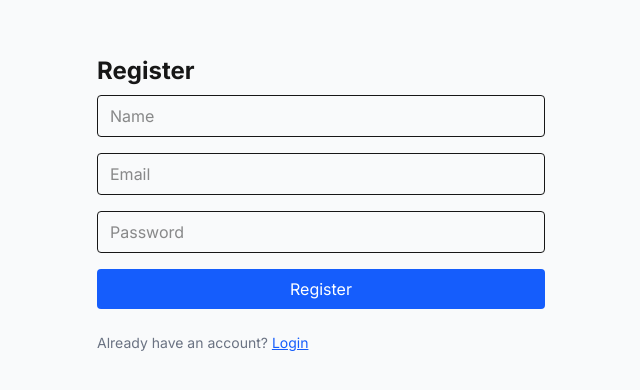
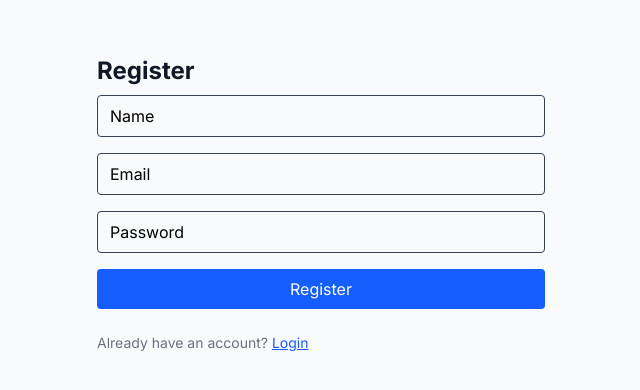
Before and after one commit to theikbhal/heartbeat, a Next.js app: page /register in a window 1280 px wide. Shown: the part 228-618 px from the top of the page, without its empty margins (319-959 px from the left). Built offline with nearby package versions, Linux system fonts and the light colour scheme.

Commit message:
Improve text visibility on Login and Register pages

```diff
--- a/app/components/LoginForm.tsx
+++ b/app/components/LoginForm.tsx
@@ -26,14 +26,14 @@ export default function LoginForm() {
 
   return (
     <form onSubmit={handleSubmit} className="space-y-4 max-w-md mx-auto">
-      <h2 className="text-2xl font-bold mb-2">Login</h2>
+      <h2 className="text-2xl font-bold mb-2 text-gray-900">Login</h2>
       <input
         type="email"
         value={email}
         onChange={e => setEmail(e.target.value)}
         placeholder="Email"
         required
-        className="w-full border rounded px-3 py-2"
+        className="w-full border rounded px-3 py-2 text-gray-700 placeholder:text-black"
       />
       <input
         type="password"
@@ -41,7 +41,7 @@ export default function LoginForm() {
         onChange={e => setPassword(e.target.value)}
         placeholder="Password"
         required
-        className="w-full border rounded px-3 py-2"
+        className="w-full border rounded px-3 py-2 text-gray-700 placeholder:text-black"
       />
       <button type="submit" className="w-full bg-blue-600 text-white py-2 rounded" disabled={loading}>
         {loading ? "Logging in..." : "Login"}
--- a/app/components/RegisterForm.tsx
+++ b/app/components/RegisterForm.tsx
@@ -27,14 +27,14 @@ export default function RegisterForm() {
 
   return (
     <form onSubmit={handleSubmit} className="space-y-4 max-w-md mx-auto">
-      <h2 className="text-2xl font-bold mb-2">Register</h2>
+      <h2 className="text-2xl font-bold mb-2 text-gray-900">Register</h2>
       <input
         type="text"
         value={name}
         onChange={e => setName(e.target.value)}
         placeholder="Name"
         required
-        className="w-full border rounded px-3 py-2"
+        className="w-full border rounded px-3 py-2 text-gray-700 placeholder:text-black"
       />
       <input
         type="email"
@@ -42,7 +42,7 @@ export default function RegisterForm() {
         onChange={e => setEmail(e.target.value)}
         placeholder="Email"
         required
-        className="w-full border rounded px-3 py-2"
+        className="w-full border rounded px-3 py-2 text-gray-700 placeholder:text-black"
       />
       <input
         type="password"
@@ -50,7 +50,7 @@ export default function RegisterForm() {
         onChange={e => setPassword(e.target.value)}
         placeholder="Password"
         required
-        className="w-full border rounded px-3 py-2"
+        className="w-full border rounded px-3 py-2 text-gray-700 placeholder:text-black"
       />
       <button type="submit" className="w-full bg-blue-600 text-white py-2 rounded" disabled={loading}>
         {loading ? "Registering..." : "Register"}
```
